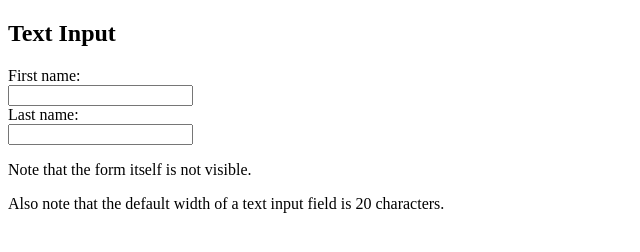
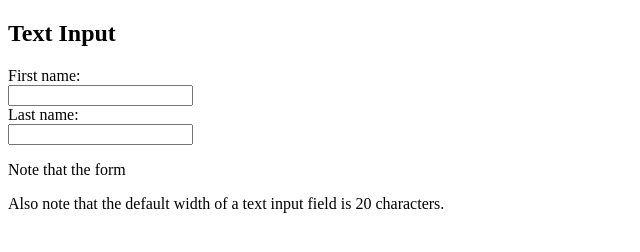
Before and after one commit to Shravyanjali/Sample3, a plain HTML site: page index.html in a window 1280 px wide. Shown: the whole page, without its empty margins (0-640 px from the left). Drawn offline with Linux system fonts and the light colour scheme.

Commit message:
another html is created

```diff
--- a/index.html
+++ b/index.html
@@ -12,7 +12,7 @@
   <input type="text" name="lastname">
 </form>
 
-<p>Note that the form itself is not visible.</p>
+<p>Note that the form </p>
 
 <p>Also note that the default width of a text input field is 20 characters.</p>
 
```
